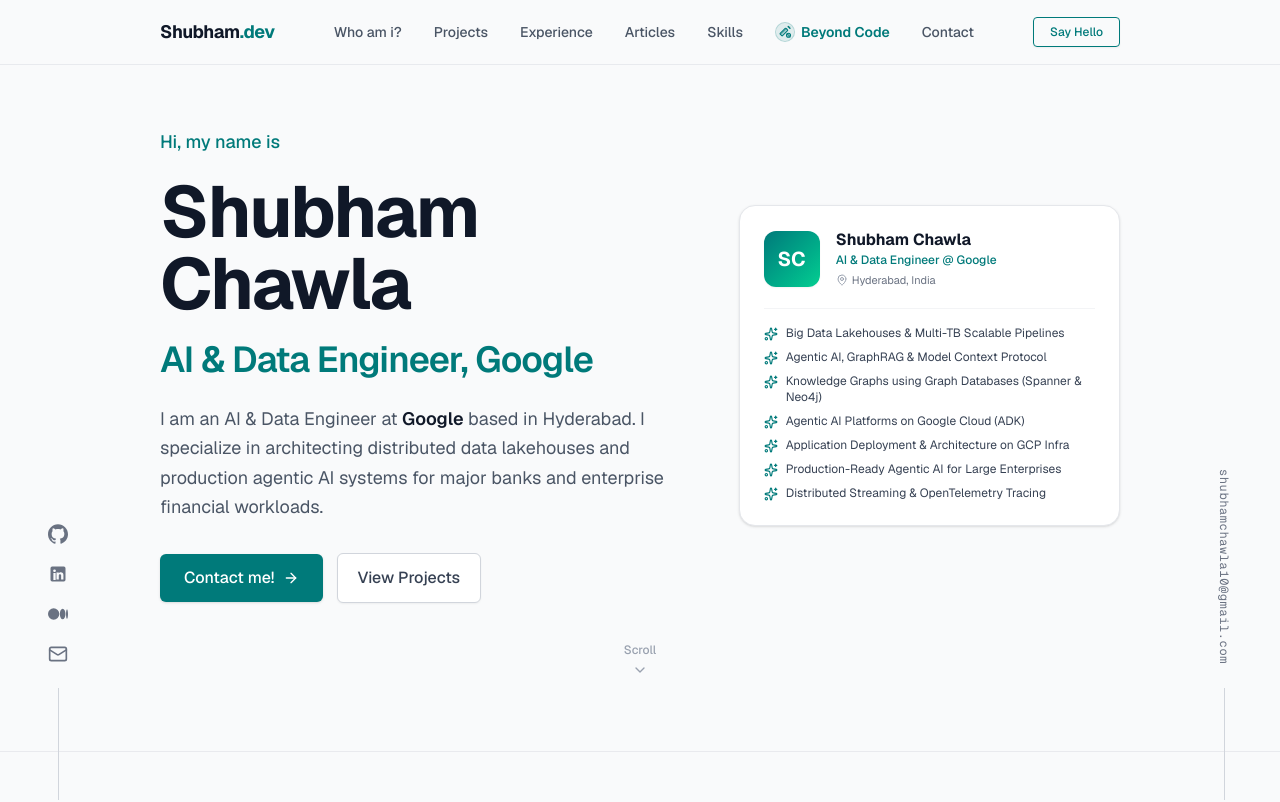
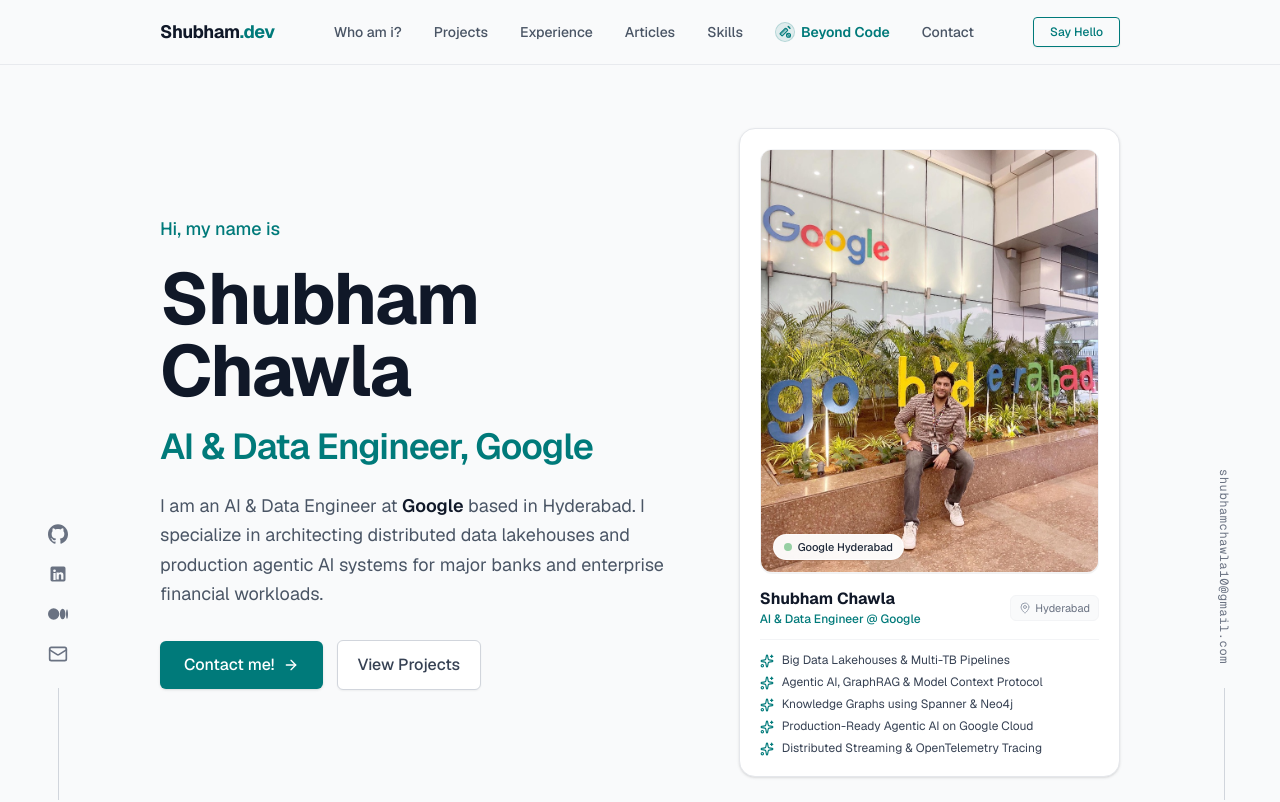
Before and after one commit to shubhamgoogle/shubham-portfolio, a Next.js app: page / in a window 1280 px wide. Shown: the top 802 px of the page. Built offline with nearby package versions, Linux system fonts and the light colour scheme.

Commit message:
feat: replace SC initials box with featured profile photo at Google Hyderabad

```diff
--- a/src/components/Hero.tsx
+++ b/src/components/Hero.tsx
@@ -1,5 +1,6 @@
 "use client";
 
+import Image from "next/image";
 import { ChevronDown, ArrowRight, Sparkles, MapPin } from "lucide-react";
 import { portfolioData } from "@/data/portfolio";
 
@@ -59,34 +60,47 @@
 
           {/* Right Visual: Clean Professional Profile Card (5 cols) */}
           <div className="lg:col-span-5 flex justify-center lg:justify-end">
-            <div className="w-full max-w-sm bg-white rounded-2xl border border-gray-200 p-6 shadow-sm hover:shadow-md transition-shadow relative">
-              {/* Subtle top corner decoration */}
-
+            <div className="w-full max-w-sm bg-white rounded-2xl border border-gray-200 p-4 sm:p-5 shadow-sm hover:shadow-md transition-all relative group">
+              {/* Featured Profile Photo at Google Hyderabad */}
+              <div className="relative w-full aspect-[4/5] rounded-xl overflow-hidden bg-gray-100 border border-gray-100 mb-4 shadow-2xs">
+                <Image
+                  src={portfolioData.personal.avatar || "/profile.jpg"}
+                  alt={`${portfolioData.personal.name} at Google Hyderabad`}
+                  fill
+                  sizes="(max-width: 768px) 100vw, 384px"
+                  className="object-cover object-[center_35%] group-hover:scale-[1.02] transition-transform duration-500"
+                  priority
+                />
+                {/* Office badge overlay */}
+                <div className="absolute bottom-3 left-3">
+                  <span className="inline-flex items-center gap-1.5 px-2.5 py-1 rounded-full bg-white/95 backdrop-blur-md text-[11px] font-medium text-gray-800 shadow-xs border border-white/60">
+                    <span className="w-2 h-2 rounded-full bg-[#34A853] animate-pulse"></span>
+                    <span>Google Hyderabad</span>
+                  </span>
+                </div>
+              </div>
 
               {/* Profile Header */}
-              <div className="flex items-center gap-4 mb-5">
-                <div className="w-14 h-14 rounded-xl bg-gradient-to-br from-[#007a7a] to-[#05ce91] flex items-center justify-center text-white font-bold text-xl shadow-xs">
-                  SC
-                </div>
+              <div className="flex items-center justify-between gap-2 mb-3">
                 <div>
                   <h3 className="text-base font-bold text-gray-900 leading-tight">
                     {portfolioData.personal.name}
                   </h3>
                   <p className="text-xs text-[#007a7a] font-medium mt-0.5">
-                    AI &amp; Data Engineer @ Google
+                    {portfolioData.personal.statusBadge}
                   </p>
-                  <div className="flex items-center gap-1 text-[11px] text-gray-500 mt-1">
-                    <MapPin className="w-3 h-3 text-gray-400" />
-                    <span>Hyderabad, India</span>
-                  </div>
+                </div>
+                <div className="flex items-center gap-1 text-[11px] text-gray-500 bg-gray-50 px-2 py-1 rounded-md border border-gray-100 flex-shrink-0">
+                  <MapPin className="w-3 h-3 text-gray-400" />
+                  <span>Hyderabad</span>
                 </div>
               </div>
 
               {/* Core Competencies Summary */}
-              <div className="space-y-2 pt-4 border-t border-gray-100 text-xs">
+              <div className="space-y-1.5 pt-3 border-t border-gray-100 text-xs">
                 <div className="flex items-start gap-2 text-gray-700">
                   <Sparkles className="w-3.5 h-3.5 text-[#007a7a] flex-shrink-0 mt-0.5" />
-                  <span>Big Data Lakehouses &amp; Multi-TB Scalable Pipelines</span>
+                  <span>Big Data Lakehouses &amp; Multi-TB Pipelines</span>
                 </div>
                 <div className="flex items-start gap-2 text-gray-700">
                   <Sparkles className="w-3.5 h-3.5 text-[#007a7a] flex-shrink-0 mt-0.5" />
@@ -94,19 +108,11 @@
                 </div>
                 <div className="flex items-start gap-2 text-gray-700">
                   <Sparkles className="w-3.5 h-3.5 text-[#007a7a] flex-shrink-0 mt-0.5" />
-                  <span>Knowledge Graphs using Graph Databases (Spanner &amp; Neo4j)</span>
+                  <span>Knowledge Graphs using Spanner &amp; Neo4j</span>
                 </div>
                 <div className="flex items-start gap-2 text-gray-700">
                   <Sparkles className="w-3.5 h-3.5 text-[#007a7a] flex-shrink-0 mt-0.5" />
-                  <span>Agentic AI Platforms on Google Cloud (ADK)</span>
-                </div>
-                <div className="flex items-start gap-2 text-gray-700">
-                  <Sparkles className="w-3.5 h-3.5 text-[#007a7a] flex-shrink-0 mt-0.5" />
-                  <span>Application Deployment &amp; Architecture on GCP Infra</span>
-                </div>
-                <div className="flex items-start gap-2 text-gray-700">
-                  <Sparkles className="w-3.5 h-3.5 text-[#007a7a] flex-shrink-0 mt-0.5" />
-                  <span>Production-Ready Agentic AI for Large Enterprises</span>
+                  <span>Production-Ready Agentic AI on Google Cloud</span>
                 </div>
                 <div className="flex items-start gap-2 text-gray-700">
                   <Sparkles className="w-3.5 h-3.5 text-[#007a7a] flex-shrink-0 mt-0.5" />
--- a/src/data/portfolio.ts
+++ b/src/data/portfolio.ts
@@ -62,6 +62,7 @@
     company: "Google",
     location: "Hyderabad, India",
     bio: "Specializing in enterprise Big Data lakehouse architectures, distributed data processing, and autonomous multi-agent LLM systems for major banks and financial institutions.",
+    avatar: "/profile.jpg",
     statusBadge: "AI & Data Engineer @ Google",
     terminalIntro: "Architecting resilient data pipelines & autonomous agent loops.",
     github: "https://github.com/shubhamgoogle",
```
Also changed, not shown: public/profile.jpg (added).
